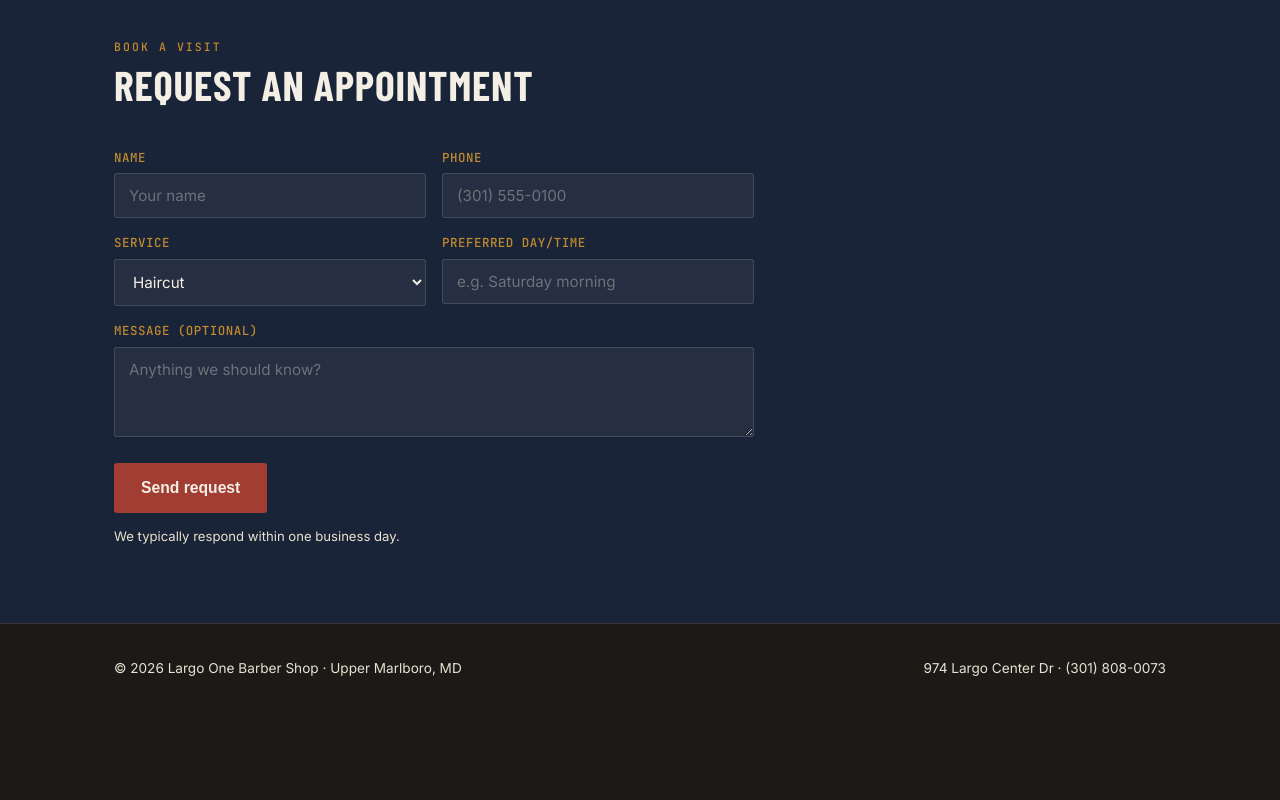
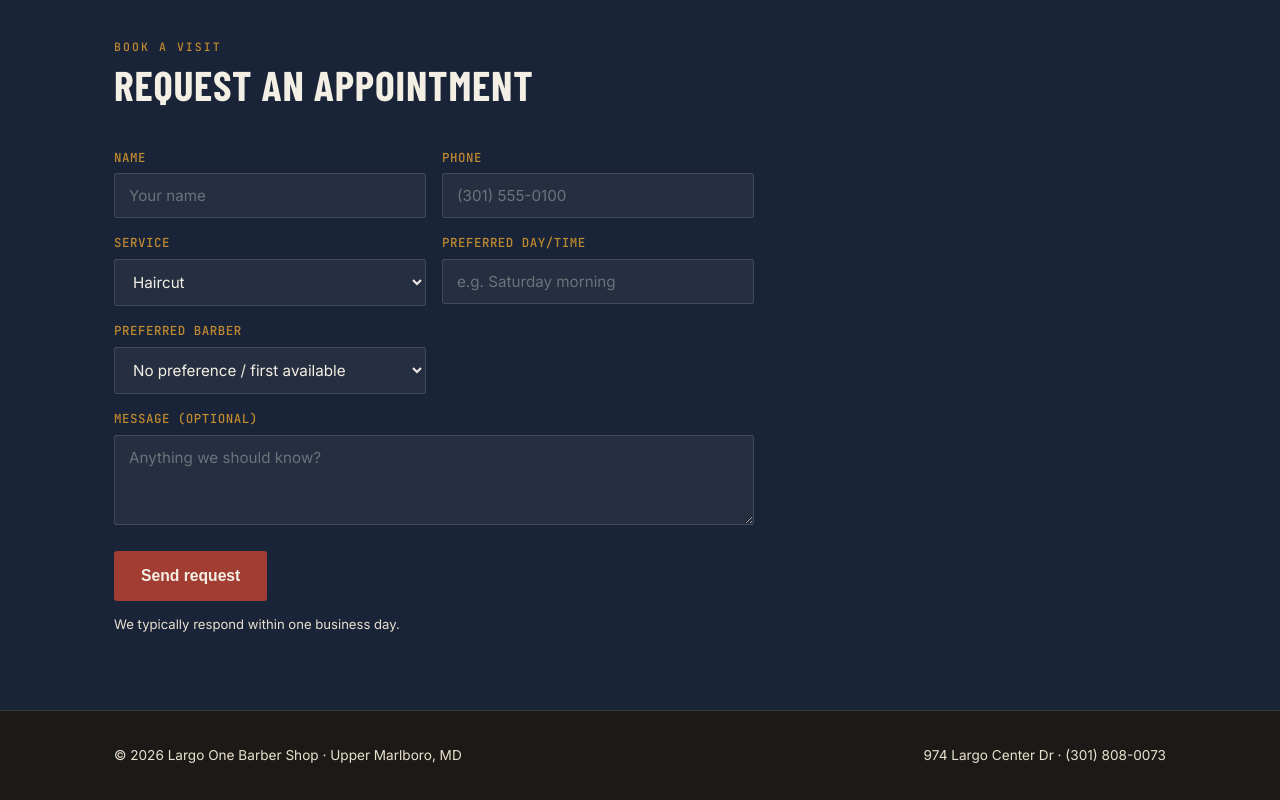
Before and after one commit to ghostsazzy/largo-one-barber, a plain HTML site: page index.html in a window 1280 px wide. Shown: the part 2925-3725 px from the top of the page. Before the commit the page ends 3637 px from the top, so only its background shows below. Drawn offline with nearby package versions, Linux system fonts and the light colour scheme; a web font is replaced by a local one.

Commit message:
Update index.html

```diff
--- a/index.html
+++ b/index.html
@@ -323,6 +323,14 @@
           </select>
         </div>
         <div><label for="day">Preferred day/time</label><input id="day" name="day" type="text" placeholder="e.g. Saturday morning"></div>
+        <div><label for="barber">Preferred barber</label>
+          <select id="barber" name="barber">
+            <option>No preference / first available</option>
+            <option>Barber 1</option>
+            <option>Barber 2</option>
+            <option>Barber 3</option>
+          </select>
+        </div>
         <div class="full"><label for="message">Message (optional)</label><textarea id="message" name="message" placeholder="Anything we should know?"></textarea></div>
       </div>
       <div class="cta-row" style="margin-top:20px;">
```
